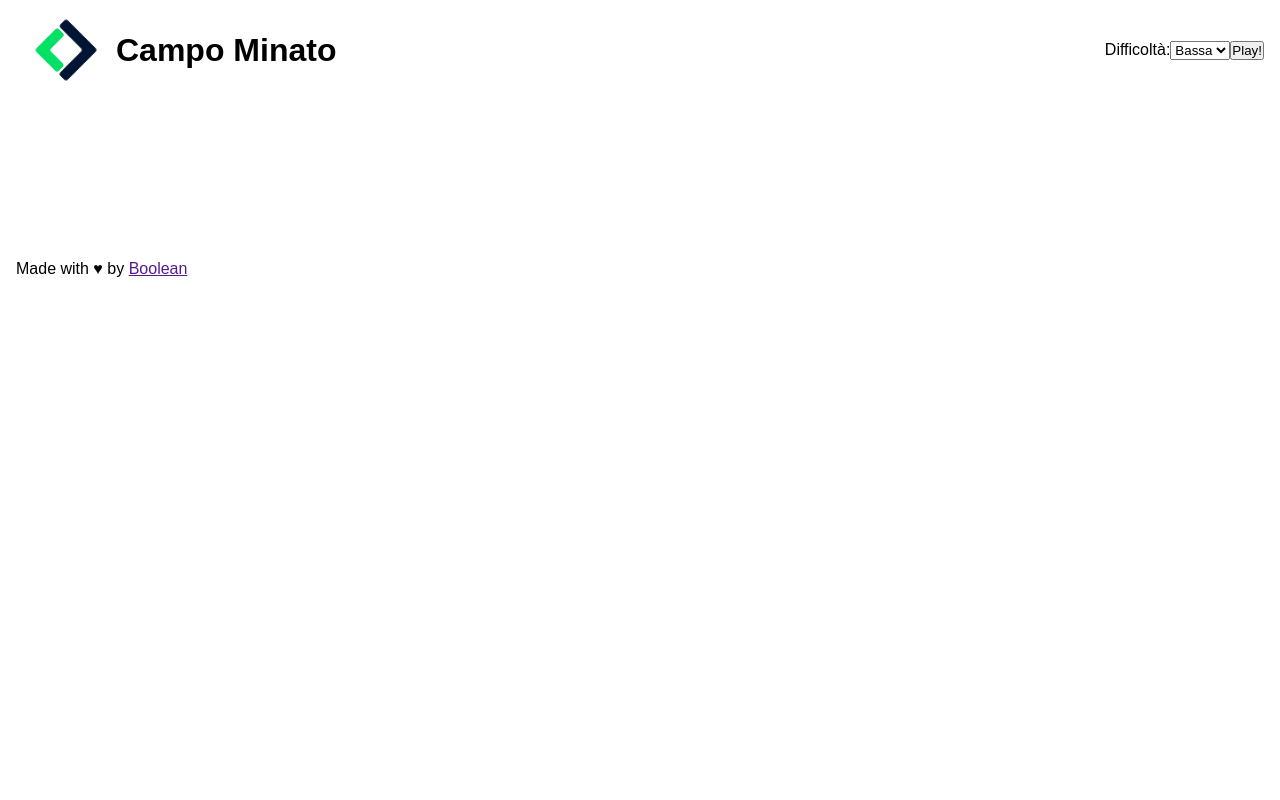
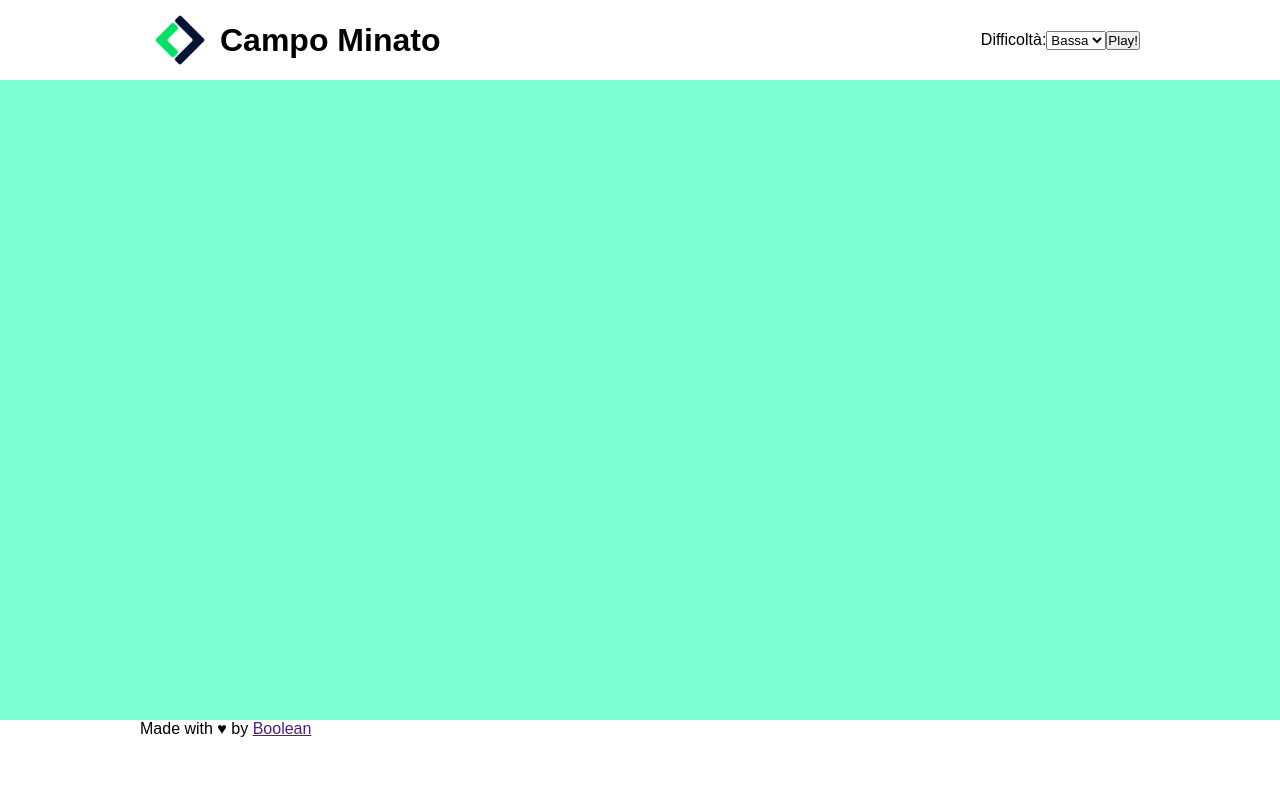
Before and after one commit to LauraMargherita25/js-campominato-grid, a plain HTML site: page index.html in a window 1280 px wide. Drawn offline with Linux system fonts and the light colour scheme.

Commit message:
Style fix

```diff
--- a/index.html
+++ b/index.html
@@ -10,12 +10,17 @@
     <link rel="stylesheet" href="style/style.css">
 </head>
 <body>
+
+    <div class="main_container">
         <!-- header -->
         <header>
+            <div class="container">
+
                 <div class="header_left">
                     <img src="img/Logo Boolean.jpg" alt="">
                     <h1>Campo Minato</h1>
                 </div>
+
                 <div class="header_right">
                     <label for="difficulty">Difficoltà:</label>
 
@@ -26,6 +31,8 @@
                     </select>
 
                     <button id="play">Play!</button>
+                </div>
+
             </div>
         </header>
         <!-- /header -->
@@ -40,9 +47,12 @@
 
         <!-- footer -->
         <footer>
+            <div class="container">
                 <p>Made with &hearts; by <a href="">Boolean</a></p>
+            </div>
         </footer>
         <!-- /footer -->
+    </div>
 
     <!-- script -->
     <script src="js/main.js"></script>
--- a/style/style.css
+++ b/style/style.css
@@ -9,25 +9,32 @@ html{
     font-family: Arial, "Helvetica Neue", Helvetica, sans-serif;
 }
 
+.main_container{
+    height: 100vh;
+}
+
+.container{
+    width: 1000px;
+    height: 5rem;
+
+    margin: 0 auto;
+
+    display: flex;
+    justify-content: space-between;
+}
+
 
 
 
 
 /* header */
-header{
-    margin: 0 1rem;
-
-    display: flex;
-    justify-content: space-between;
-}
-
 .header_left, .header_right{
     display: flex;
     align-items: center;
 }
 
 .header_left img{
-    width: 100px;
+    width: 80px;
 }
 
 
@@ -36,11 +43,15 @@ header{
 
 /* main */
 main{
+    height: calc(100vh - 10rem);
+
+    background-color: aquamarine;
+
     display: flex;
 }
 
 .grid{
-    margin: 5rem auto;
+    margin: auto;
 
     display: flex;
     flex-wrap: wrap;
@@ -79,6 +90,3 @@ main{
 
 
 /* footer */
-footer{
-    margin: 0 1rem;
-}
```
Lines whose indentation alone changed are shown as unchanged.
